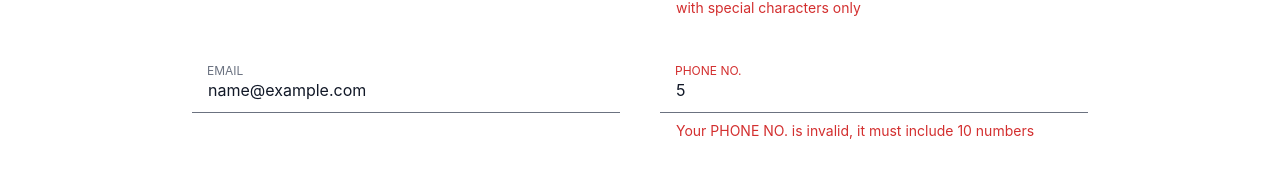
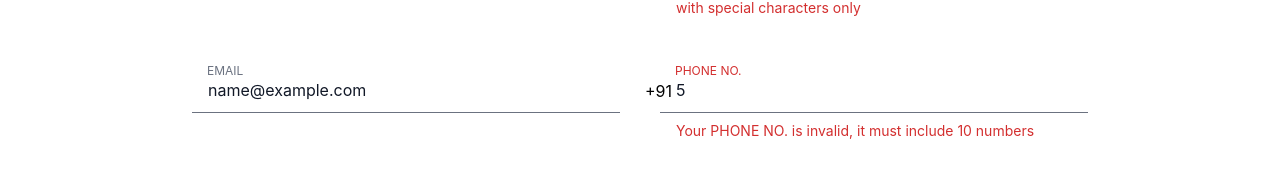
Before and after one commit to rsingh22006/react-assignment, a React (Create React App) app: page / in a window 1280 px wide. Both pictures are taken after typing "Sample", "Sample", "name@example.com", "5", "Sample123", "Sample123" into the empty fields and a click on the button "SIGN UP". Shown: the part 261-430 px from the top of the page. Built offline with nearby package versions, Linux system fonts and the light colour scheme.

Commit message:
updated +91 hidden issue 1.2

```diff
--- a/src/components/InputField.jsx
+++ b/src/components/InputField.jsx
@@ -22,7 +22,7 @@ export const InputField = ({ name, type = 'text', value, labelValue, show, error
                 <VisibilityIcon show={show} />
             </button>
         }
-        {isPhoneNum && <span className={`absolute top-[20%] left-[-15px] hidden peer-focus:block ${value.length>0?'block':''}`}>+91</span>}
+        {isPhoneNum && <span className={`absolute top-[20%] left-[-15px] peer-focus:block ${value.length>0?'block':'hidden'}`}>+91</span>}
         <label
             htmlFor={name}
             className={`absolute select-none cursor-text text-gray-500 duration-300 transform -translate-y-4 scale-75 top-4 origin-[0] left-[3.5%] peer-focus:text-sm ${error ? 'peer-focus:text-error-color text-error-color' : 'peer-focus:text-[#0a856d]'} peer-placeholder-shown:scale-100 peer-placeholder-shown:translate-y-0 peer-focus:scale-75 peer-focus:-translate-y-4`}
```
